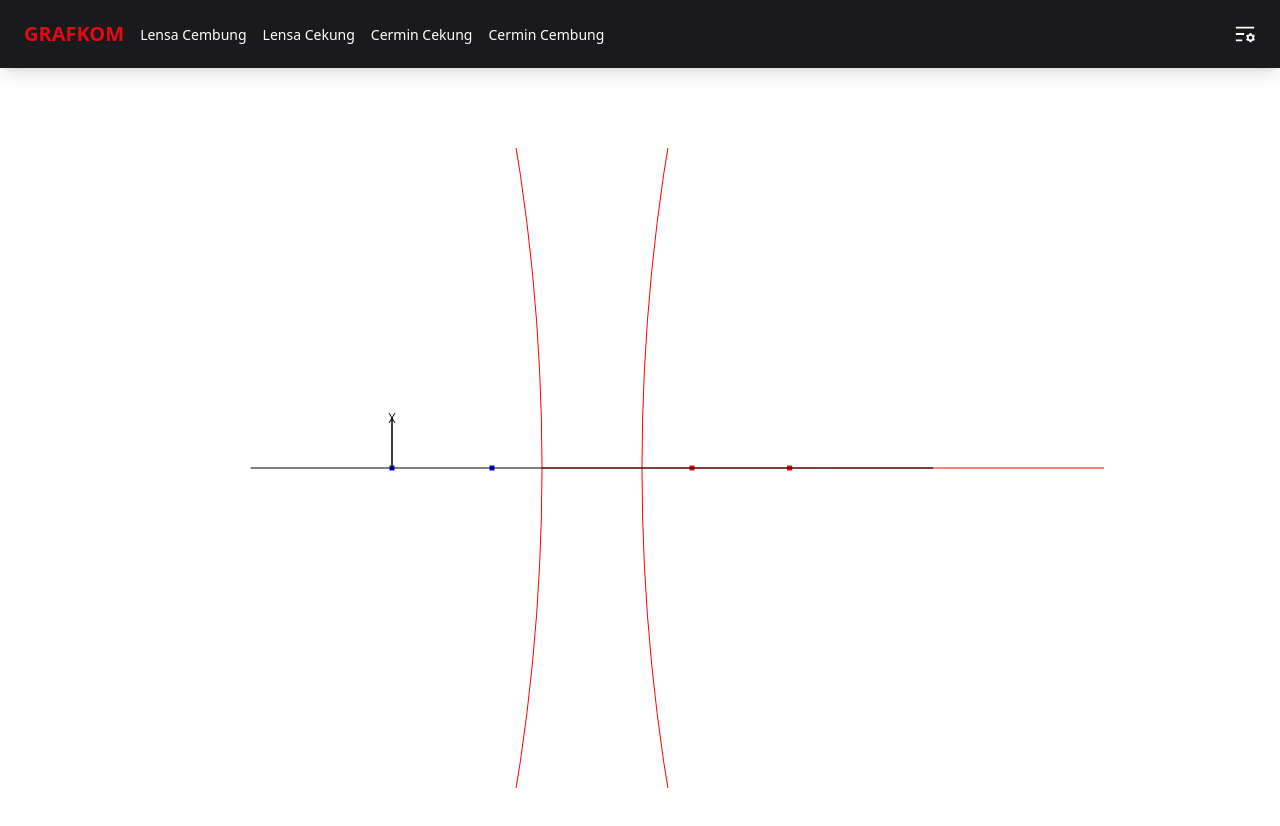
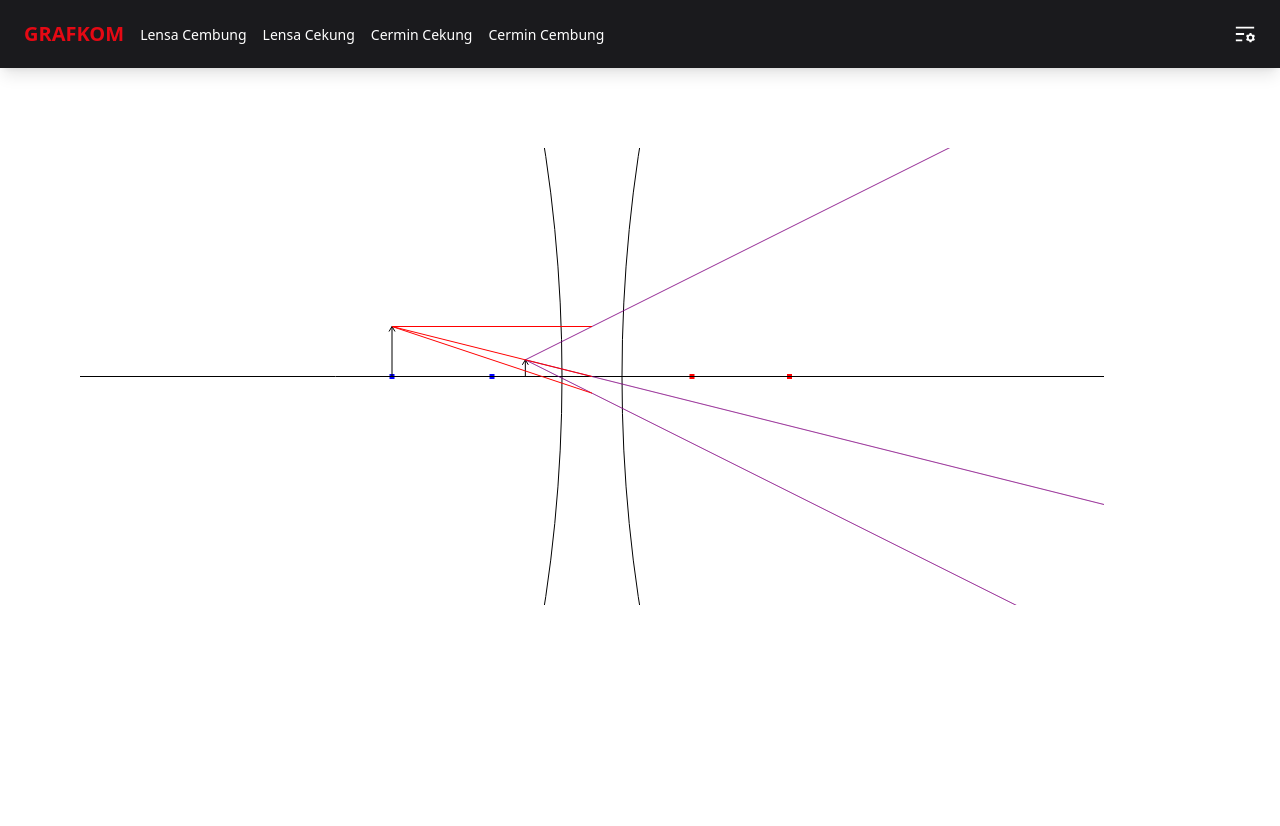
Before and after one commit to RichardOwen2/grafkom-kelompok-4, a React (Vite) app: page /lensa/cekung in a window 1280 px wide. Shown: the top 826 px of the page. After the commit the page ends 800 px from the top, so only its background shows below. Built offline with nearby package versions, Linux system fonts and the light colour scheme; what tw-elements would draw is missing.

Commit message:
beta final

```diff
--- a/src/pages/CerminCekung.jsx
+++ b/src/pages/CerminCekung.jsx
@@ -35,6 +35,8 @@ export default function CerminCekung() {
 		var radius = 1000;
 		ctx.beginPath();
 		ctx.arc(-1030-titikFokus*5, 0, radius+titikFokus*5, 0, 2 * Math.PI, false);
+		ctx.moveTo(0, canvasHeight);
+		ctx.lineTo(0, -canvasHeight);
 		ctx.stroke();
 
 		// Benda
--- a/src/pages/CerminCembung.jsx
+++ b/src/pages/CerminCembung.jsx
@@ -31,6 +31,8 @@ export default function CerminCembung() {
 		var radius = 800;
 		ctx.beginPath();
 		ctx.arc(760+titikFokus*5, 0, radius+titikFokus*5, 0, 2 * Math.PI, false);
+		ctx.moveTo(0, canvasHeight);
+		ctx.lineTo(0, -canvasHeight);
 		ctx.stroke();
 
 		// Benda
--- a/src/pages/LensaCekung.jsx
+++ b/src/pages/LensaCekung.jsx
@@ -3,12 +3,14 @@ import React, { useContext } from "react";
 import useConfig from "../hooks/useConfig";
 import PageSizeContext from "../contexts/PageSizeContext";
 import Canvas from "../components/Canvas";
+import dda from "../utils/dda";
+import baseGraf from "../utils/baseGraf";
 
 export default function LensaCekung() {
 	const { width: windowWidth, height: windowHeight } = useContext(PageSizeContext);
 
 	const canvasWidth = windowWidth / 5 * 4;
-	const canvasHeight = windowHeight / 5 * 4;
+	const canvasHeight = windowHeight / 7 * 4;
 
 	const rumusJarakBayangan = (titikFokus, jarakBenda) => {
 		return -(titikFokus * jarakBenda) / (jarakBenda + titikFokus);
@@ -21,82 +23,15 @@ export default function LensaCekung() {
 	const {
 		setter: [onUkuranBendaChange, onJarakBendaChange, onTitikFokusChange],
 		value: [ukuranBenda, jarakBenda, titikFokus, jarakBayangan, ukuranBayangan],
-	} = useConfig({ titikfokus: -100, rumusJarakBayangan, rumusUkuranBayangan });
+	} = useConfig({ titikfokus: 100, rumusJarakBayangan, rumusUkuranBayangan });
 
 	const initialDraw = (canvas, ctx) => {
-		const cwidth = canvas.width
-		const cheight = canvas.height
-		ctx.setTransform(1, 0, 0, 1, cwidth / 2, cheight / 2);
-		ctx.scale(1, -1);
-		// grid();
-		ctx.strokeStyle = "black";
+		baseGraf(titikFokus, canvas, ctx)
 
-		var rect = 5;
-
-		var y = 0;
-
-		//========================
-		//   CIRCLE 1
-		//========================
-		//VARIABLES
-		var x1 = -100;
-
-		//========================
-		//   CIRCLE 2
-		//========================
-		//VARIABLES
-		var x2 = -x1;
-
-		// buat titik fokus
-		ctx.strokeStyle = "blue";
-		ctx.fillStyle = "blue";
+		var radius = 1000;
 		ctx.beginPath();
-		ctx.rect(x1 - rect / 2, y - rect / 2, rect, rect);
-		ctx.fill();
-
-		ctx.strokeStyle = "red";
-		ctx.fillStyle = "red";
-		ctx.beginPath();
-		ctx.rect(x2 - rect / 2, y - rect / 2, rect, rect);
-		ctx.fill();
-
-		//baut titik 2 fokus
-		ctx.strokeStyle = "blue";
-		ctx.fillStyle = "blue";
-		ctx.beginPath();
-		ctx.rect(x1 + x1 - rect / 2, y - rect / 2, rect, rect);
-		ctx.fill();
-
-		ctx.strokeStyle = "red";
-		ctx.fillStyle = "red";
-		ctx.beginPath();
-		ctx.rect(x2 + x2 - (rect / 2) * 2, y - rect / 2, rect, rect);
-		ctx.fill();
-
-
-		var radius = 2000;
-		ctx.beginPath();
-		ctx.arc(x1 / 2 - 2000, 0, radius, 0, 2 * Math.PI, false);
-		ctx.arc(x2 / 2 + 2000, 0, radius, 0, 2 * Math.PI, false);
-		ctx.stroke();
-
-		// ctx.beginPath();
-		// ctx.arc(x1, y, r1, -ang1/2, ang1/2);
-		// ctx.arc(x2, y, r2, Math.PI-ang2/2, Math.PI + ang2/2);
-		// ctx.strokeStyle="rgba(0,150,255, 1)";
-		// ctx.fillStyle="rgba(0,150,255, 0.3)";
-		// ctx.fill();
-		// ctx.stroke();
-
-		// gambar garis x
-		ctx.strokeStyle = "black";
-		ctx.fillStyle = "black";
-		var start = cwidth / 3;
-		var end = 0;
-
-		ctx.beginPath();
-		ctx.moveTo(-cwidth / 3, 0);
-		ctx.lineTo(start, end);
+		ctx.arc(-1030-titikFokus*5, 0, radius+titikFokus*5, 0, 2 * Math.PI, false);
+		ctx.arc(1030+titikFokus*5, 0, radius+titikFokus*5, 0, 2 * Math.PI, false);
 		ctx.stroke();
 
 		ctx.strokeStyle = "black";
@@ -120,38 +55,28 @@ export default function LensaCekung() {
 		//==========================
 
 		ctx.beginPath();
-		ctx.moveTo(-jarakBayangan, 0);
-		ctx.lineTo(-jarakBayangan, ukuranBayangan);
-		ctx.lineTo(-jarakBayangan - 3, ukuranBayangan + 5);
-		ctx.moveTo(-jarakBayangan, ukuranBayangan);
-		ctx.lineTo(-jarakBayangan + 3, ukuranBayangan + 5);
+		ctx.moveTo(jarakBayangan, 0);
+		ctx.lineTo(jarakBayangan, -ukuranBayangan);
+		ctx.lineTo(jarakBayangan - 3, -ukuranBayangan - 5);
+		ctx.moveTo(jarakBayangan, -ukuranBayangan);
+		ctx.lineTo(jarakBayangan + 3, -ukuranBayangan - 5);
 		ctx.stroke();
 
 
 		// gambar garis bayangan dan cahaya
-		// ctx.strokeStyle = "purple";
-		// ctx.fillStyle = "purple";
+		ctx.strokeStyle = "purple";
+		ctx.fillStyle = "purple";
 
-		// ctx.beginPath();
-		// ctx.moveTo(0, ukuranBayangan);
-		// ctx.lineTo(-jarakBayangan, ukuranBayangan);
-		// ctx.moveTo(0, 0);
-		// ctx.lineTo(-jarakBayangan, ukuranBayangan);
-		// ctx.moveTo(0, ukuranBenda);
-		// ctx.lineTo(-jarakBayangan, ukuranBayangan);
-		// ctx.stroke();
+		dda(jarakBayangan, -ukuranBayangan, 0, ukuranBayangan, ctx, true)
+		dda(jarakBayangan, -ukuranBayangan, 0, 0, ctx, true)
+		dda(jarakBayangan, -ukuranBayangan, 0, ukuranBenda, ctx, true)
 
-		// ctx.strokeStyle = "red";
-		// ctx.fillStyle = "red";
+		ctx.strokeStyle = "red";
+		ctx.fillStyle = "red";
 
-		// ctx.beginPath();
-		// ctx.moveTo(0, ukuranBenda);
-		// ctx.lineTo(-jarakBenda, ukuranBenda);
-		// ctx.moveTo(0, 0);
-		// ctx.lineTo(-jarakBenda, ukuranBenda);
-		// ctx.moveTo(0, ukuranBayangan);
-		// ctx.lineTo(-jarakBenda, ukuranBenda);
-		// ctx.stroke();
+		dda(0, ukuranBenda, -jarakBenda, ukuranBenda, ctx)
+		dda(0, 0, -jarakBenda, ukuranBenda, ctx)
+		dda(0, ukuranBayangan, -jarakBenda, ukuranBenda, ctx)
 	}
 
 	return (
```
